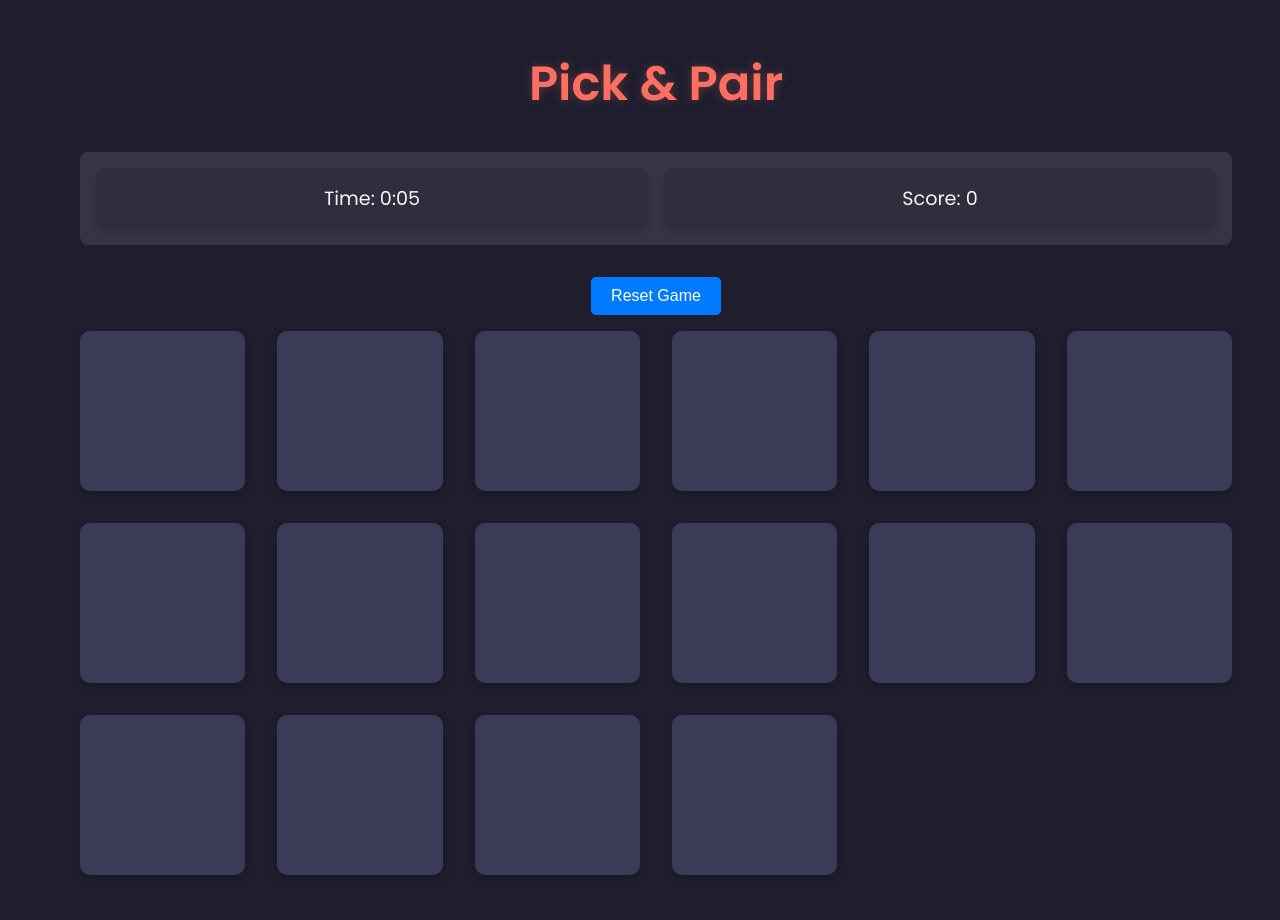
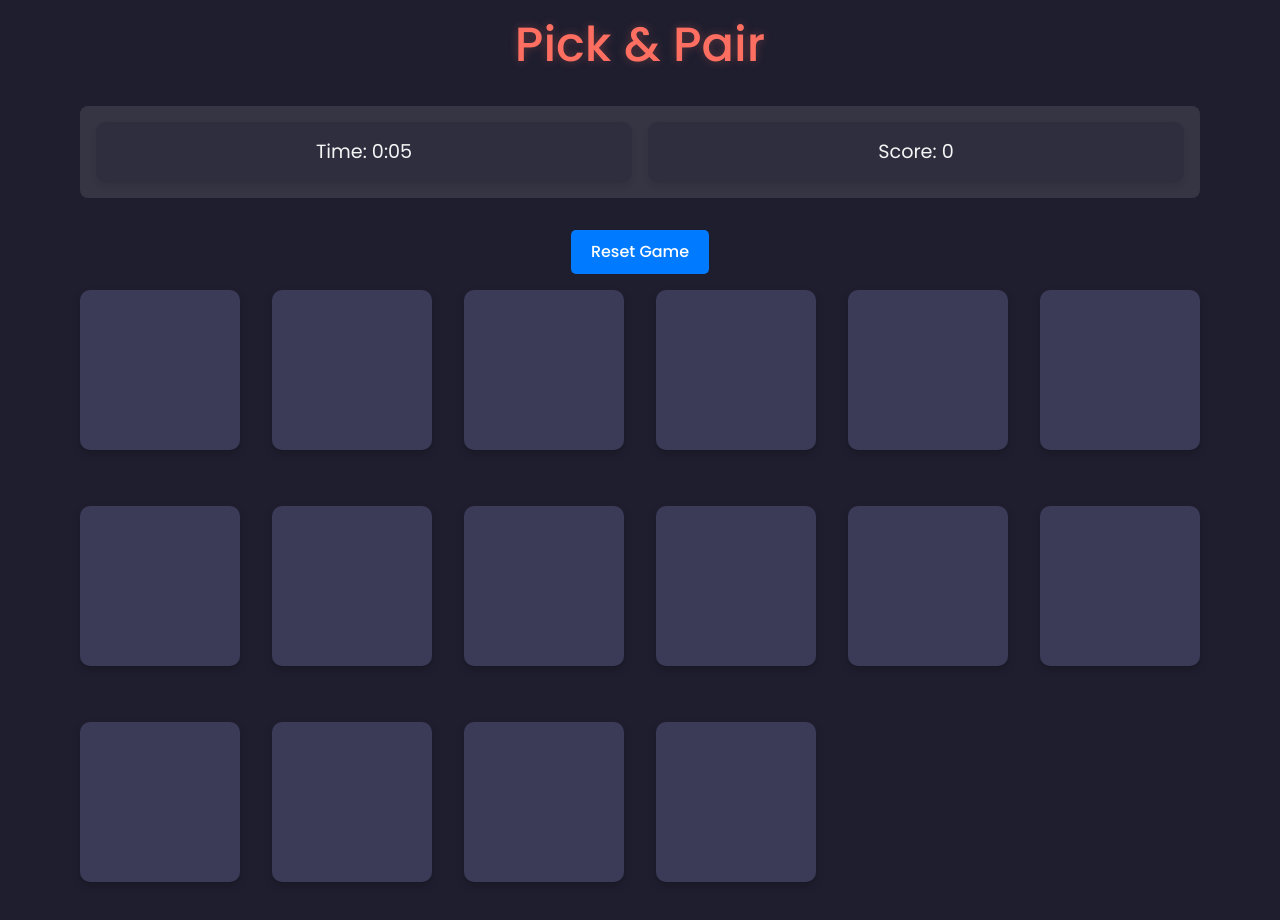
Before and after one commit to j0hanz/pick-and-pair, a React (Create React App) app: page / in a window 1280 px wide. Before the commit the page ends 891 px from the top, so only its background shows below. Built offline with nearby package versions, Linux system fonts and the light colour scheme.

Commit message:
update CSS styles with !important for better specificity, import Bootstrap for UI enhancements

```diff
--- a/src/App.js
+++ b/src/App.js
@@ -1,3 +1,4 @@
+import 'bootstrap/dist/css/bootstrap.min.css';
 import styles from './App.module.css';
 import Cards from './components/Cards';
 
--- a/src/App.module.css
+++ b/src/App.module.css
@@ -3,16 +3,16 @@
 
 /* General styles */
 body {
-  margin: 0;
-  padding: 0;
-  font-family: 'Poppins', sans-serif;
-  background-color: #1e1e2f;
-  color: #f5f5f5;
-  display: flex;
-  flex-direction: column;
-  justify-content: center;
-  align-items: center;
-  min-height: 100vh;
+  margin: 0 !important;
+  padding: 0 !important;
+  font-family: 'Poppins', sans-serif !important;
+  background-color: #1e1e2f !important;
+  color: #f5f5f5 !important;
+  display: flex !important;
+  flex-direction: column !important;
+  justify-content: center !important;
+  align-items: center !important;
+  min-height: 100vh !important;
 }
 
 .App {
--- a/src/index.js
+++ b/src/index.js
@@ -3,14 +3,11 @@ import ReactDOM from 'react-dom/client';
 import App from './App';
 import reportWebVitals from './reportWebVitals';
 
+/* Create the root element for the React app */
 const root = ReactDOM.createRoot(document.getElementById('root'));
-root.render(
-  <React.StrictMode>
-    <App />
-  </React.StrictMode>
-);
 
-// If you want to start measuring performance in your app, pass a function
-// to log results (for example: reportWebVitals(console.log))
-// or send to an analytics endpoint. Learn more: https://bit.ly/CRA-vitals
+/* Render the main App component inside the root element */
+root.render(<App />);
+
+/* Optionally logs performance metrics (e.g., page load times) */
 reportWebVitals();
```
